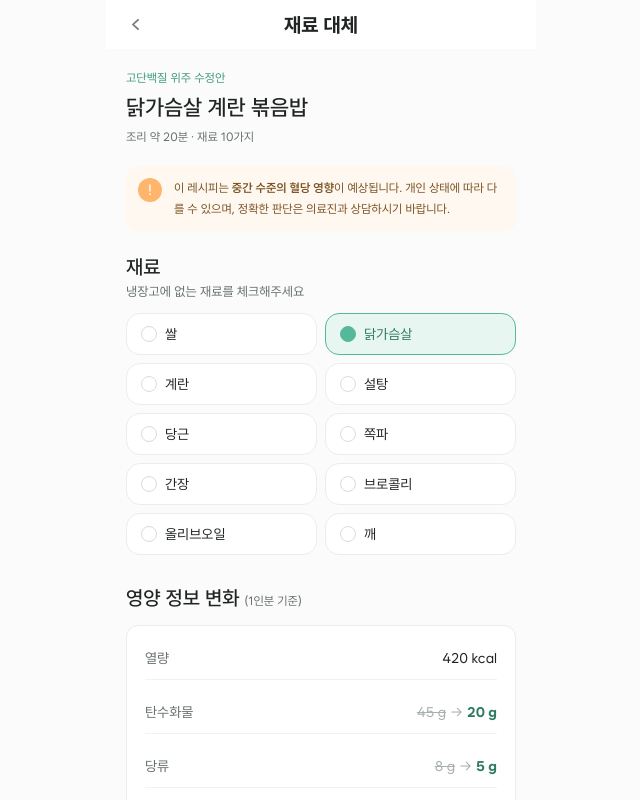
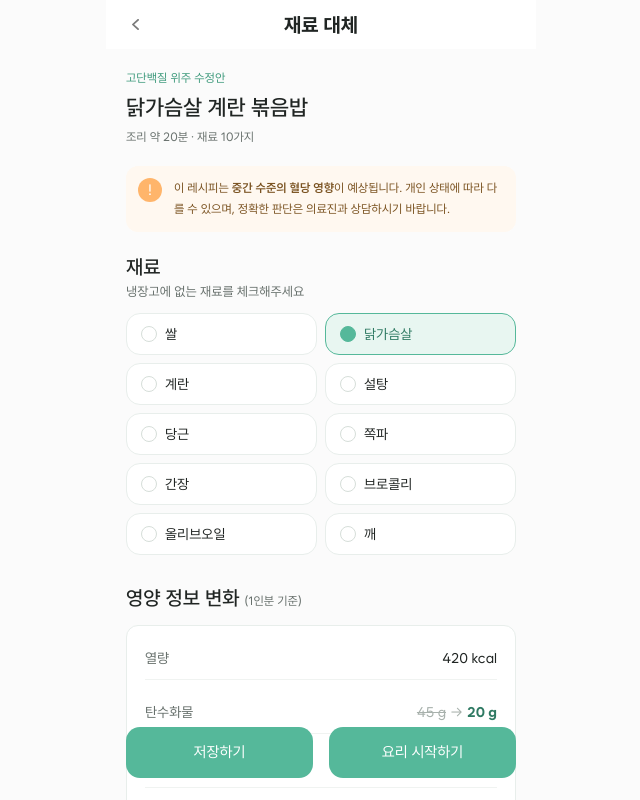
Before and after one commit to leeeeeseojin/26-1_14th-hackathon-FE, a React (Vite) app: page /recipe/substitute in a window 1280 px wide. Both pictures are taken after a click on the button "닭가슴살". Shown: the top 800 px of the page, without its empty margins (319-959 px from the left). Built offline with nearby package versions, Linux system fonts and the light colour scheme.

Commit message:
feat: 대체 제안 카드 영역 구현 (#74)

```diff
--- a/src/pages/recipe-substitute-page/apis/dummyRecipeSubstitute.js
+++ b/src/pages/recipe-substitute-page/apis/dummyRecipeSubstitute.js
@@ -28,3 +28,33 @@ export const DUMMY_NUTRITION_CHANGE = [
   { id: 5, label: '지방', oldValue: '9 g', newValue: '7 g', changeType: 'improved' },
   { id: 6, label: '나트륨', oldValue: '320 mg', newValue: '400 mg', changeType: 'caution' },
 ]
+
+export const DUMMY_SUBSTITUTIONS = {
+  4: {
+    title: '설탕 1T → 올리고당 1T',
+    reason: '추천 이유: 단맛 유사, 혈당 영향 낮음',
+    tags: [
+      { label: '탄수화물 2g', variant: 'carb' },
+      { label: '당류 0g', variant: 'sugar' },
+      { label: '혈당 영향 낮음 (참고용)', variant: 'neutral' },
+    ],
+  },
+  8: {
+    title: '브로콜리 100g → 파프리카 100g',
+    reason: '추천 이유: 영양 유사, 혈당 영향 낮음',
+    tags: [
+      { label: '탄수화물 2g', variant: 'carb' },
+      { label: '당류 0g', variant: 'sugar' },
+      { label: '혈당 영향 낮음 (참고용)', variant: 'neutral' },
+    ],
+  },
+  10: {
+    title: '깨 1T → 들깨 1T',
+    reason: '추천 이유: 풍미 유사, 혈당 영향 낮음',
+    tags: [
+      { label: '탄수화물 2g', variant: 'carb' },
+      { label: '당류 0g', variant: 'sugar' },
+      { label: '혈당 영향 낮음 (참고용)', variant: 'neutral' },
+    ],
+  },
+}
--- a/src/pages/recipe-substitute-page/entry/RecipeSubstitutePage.css
+++ b/src/pages/recipe-substitute-page/entry/RecipeSubstitutePage.css
@@ -89,3 +89,27 @@
 .recipe-substitute-page__nutrition-section {
   margin-top: 8px;
 }
+
+.recipe-substitute-page__substitution-list {
+  display: flex;
+  flex-direction: column;
+  gap: 12px;
+}
+
+.recipe-substitute-page__bottom {
+  position: sticky;
+  bottom: 0;
+
+  padding: 16px 20px 22px;
+
+  background-color: transparent;
+}
+
+.recipe-substitute-page__bottom-buttons {
+  display: flex;
+  gap: 16px;
+}
+
+.recipe-substitute-page__bottom-buttons > * {
+  flex: 1;
+}
--- a/src/pages/recipe-substitute-page/entry/RecipeSubstitutePage.jsx
+++ b/src/pages/recipe-substitute-page/entry/RecipeSubstitutePage.jsx
@@ -1,14 +1,17 @@
 import { useState } from 'react'
 
 import Header from '../../../components/header/Header'
+import CommonButton from '../../../components/common-button/CommonButton'
 import NoticeBanner from '../../../components/recipe-edit/notice-banner/NoticeBanner'
 import KeyValueRow from '../../../components/recipe-edit/key-value-row/KeyValueRow'
 import IngredientToggle from '../components/ingredient-toggle/IngredientToggle'
+import SubstitutionCard from '../components/substitution-card/SubstitutionCard'
 
 import {
   DUMMY_SUGGESTION,
   DUMMY_INGREDIENTS,
   DUMMY_NUTRITION_CHANGE,
+  DUMMY_SUBSTITUTIONS,
 } from '../apis/dummyRecipeSubstitute'
 
 import './RecipeSubstitutePage.css'
@@ -23,7 +26,7 @@ function SubstituteSummary({ reason, title, description }) {
   )
 }
 
-export default function RecipeSubstitutePage({ onBack }) {
+export default function RecipeSubstitutePage({ onBack, onSave, onStartCooking }) {
   const [selectedIds, setSelectedIds] = useState([])
 
   const handleToggle = (id) => {
@@ -31,6 +34,12 @@ export default function RecipeSubstitutePage({ onBack }) {
       prev.includes(id) ? prev.filter((item) => item !== id) : [...prev, id],
     )
   }
+
+  const selectedSubstitutions = selectedIds
+    .filter((id) => DUMMY_SUBSTITUTIONS[id])
+    .map((id) => ({ id, ...DUMMY_SUBSTITUTIONS[id] }))
+
+  const hasSelection = selectedIds.length > 0
 
   return (
     <main className='recipe-substitute-page'>
@@ -83,7 +92,39 @@ export default function RecipeSubstitutePage({ onBack }) {
           </div>
         </section>
 
-        {/* Sub 74: 대체 제안 카드 영역 */}
+        {hasSelection && (
+          <section className='recipe-substitute-page__section'>
+            <h3 className='recipe-substitute-page__section-title'>대체 재료 선택</h3>
+            <div className='recipe-substitute-page__substitution-list'>
+              {selectedSubstitutions.map((item) => (
+                <SubstitutionCard
+                  key={item.id}
+                  title={item.title}
+                  reason={item.reason}
+                  tags={item.tags}
+                  isActionVisible={false}
+                />
+              ))}
+            </div>
+          </section>
+        )}
+      </div>
+
+      <div className='recipe-substitute-page__bottom'>
+        {hasSelection ? (
+          <div className='recipe-substitute-page__bottom-buttons'>
+            <CommonButton weight='regular' onClick={onSave}>
+              저장하기
+            </CommonButton>
+            <CommonButton weight='regular' onClick={onStartCooking}>
+              요리 시작하기
+            </CommonButton>
+          </div>
+        ) : (
+          <CommonButton weight='regular' onClick={onSave}>
+            완료
+          </CommonButton>
+        )}
       </div>
     </main>
   )
```
